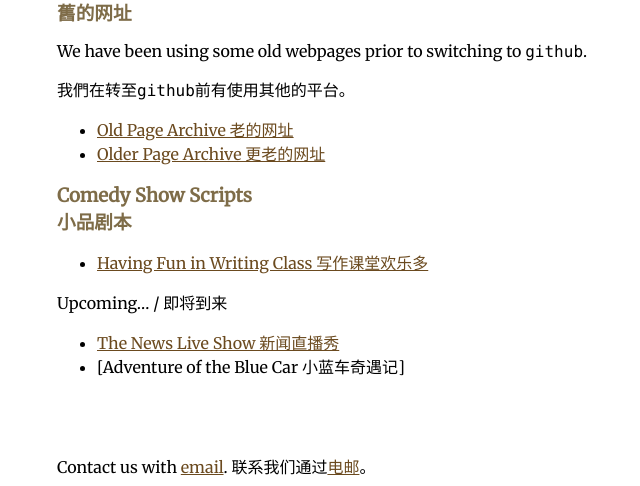
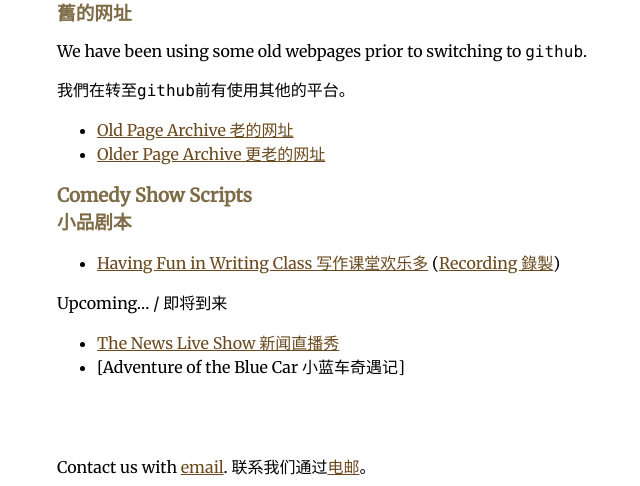
Before and after one commit to Bear-Resort/bear-resort.github.io, a Jekyll site: the page built from archive/archive.md, in a window 1280 px wide. Shown: the part 505-991 px from the top of the page, without its empty margins (71-711 px from the left). Built offline with Jekyll 4.4.1, drawn with Linux system fonts in a browser that asks for light colours.

Commit message:
Update archive.md

```diff
--- a/archive/archive.md
+++ b/archive/archive.md
@@ -24,7 +24,7 @@ We have been using some old webpages prior to switching to `github`.
 - [Xiaohongshu Hidden Posts 小红书补档](/posts/intro.html) -->
 
 ## Comedy Show Scripts <br> 小品剧本
-- [Having Fun in Writing Class 写作课堂欢乐多](小品-写作课堂欢乐多.pdf)
+- [Having Fun in Writing Class 写作课堂欢乐多](小品-写作课堂欢乐多.pdf) ([Recording 錄製](https://youtu.be/VEa-i194gtY?si=HeigVH2i2TaMvuDO&t=7562))
 
 Upcoming... / 即将到来
 - [The News Live Show 新闻直播秀](语言-新闻秀.pdf)
```
